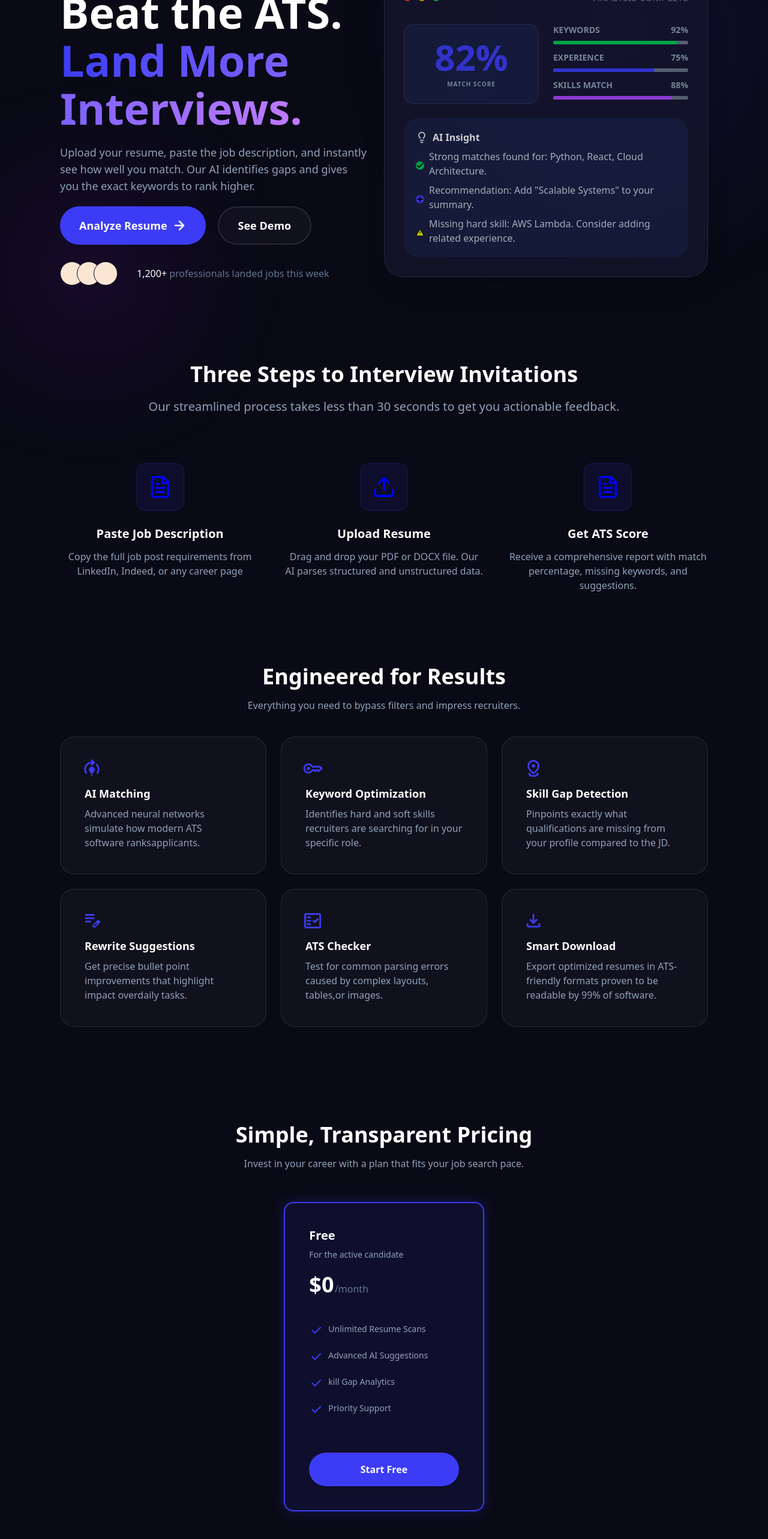
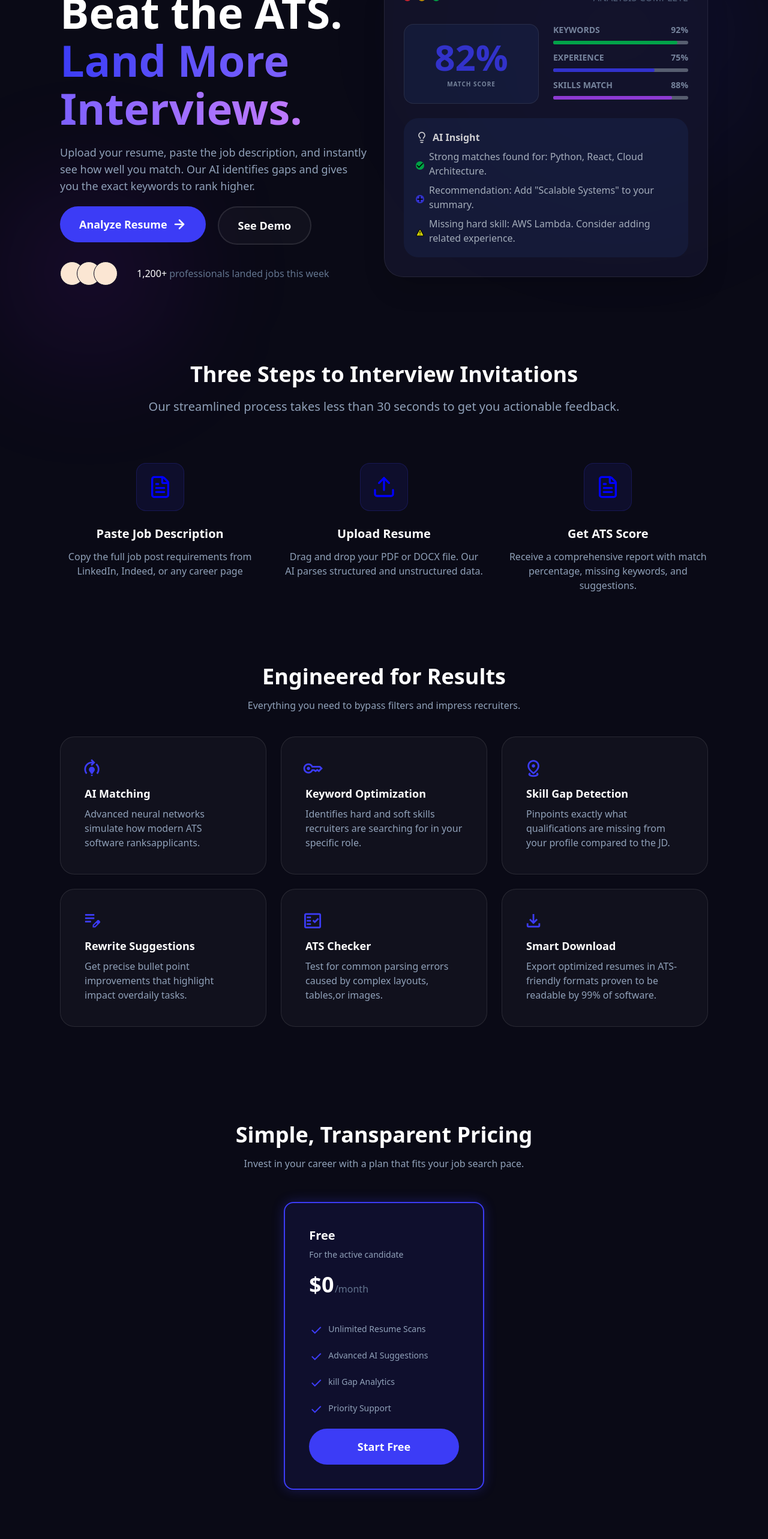
Before and after one commit to sahilsolanki3550-dev/ATSPro, a Next.js app: page / in a window 1280 px wide. Shown: the part 196-2762 px from the top of the page at 60% size. Built offline with nearby package versions, Linux system fonts and the light colour scheme.

Commit message:
PrimaryButton component added

```diff
--- a/components/Dashboard/InputSection.tsx
+++ b/components/Dashboard/InputSection.tsx
@@ -6,7 +6,7 @@ import { AiResponse } from '@/types/type';
 import { FileText, Sparkles } from 'lucide-react';
 import { Upload } from 'lucide-react';
 import ResultSection from './ResultSection';
-import {useDropzone} from 'react-dropzone'
+// import {useDropzone} from 'react-dropzone'
 
 
 const InputSection = () => {
@@ -14,6 +14,7 @@ const InputSection = () => {
     const [result, setResult] = useState<AiResponse>()
 
     const handlesubmit = async (formData: FormData) => {
+
         try{
 
             const job_description = formData.get("job_description") as string
--- a/components/Home/HeroSection.tsx
+++ b/components/Home/HeroSection.tsx
@@ -1,3 +1,4 @@
+'use client'
 import React from 'react'
 import { ArrowRight } from 'lucide-react';
 import { Sparkles } from 'lucide-react'
@@ -8,10 +9,13 @@ import { Plus } from 'lucide-react';
 import { TriangleAlert } from 'lucide-react';
 import { Layers2 } from 'lucide-react';
 import Link from 'next/link';
+import PrimaryButton from '../Shared/PrimaryButton';
+import { useRouter } from "next/navigation"
 
 
 
 const HeroSection = () => {
+  const router = useRouter()
   return (
     <section className='mx-auto grid grif-cols-1 md:grid-cols-2 '>
       <div className="absolute top-0 right-0 -z-10 w-125 h-125 bg-primary/10 rounded-full blur-[120px]"></div>
@@ -27,10 +31,9 @@ const HeroSection = () => {
         <p className='md:text-lg text-slate-400 md:max-w-lg '>Upload your resume, paste the job description, and instantly see how well you match. Our AI identifies gaps and gives you the exact keywords to rank higher.</p>
 
         <div className='flex justify-center md:justify-start gap-3 md:gap-5'>
-          <Link href={"./dashboard"}  className='bg-primary hover:bg-primary/90 cursor-pointer text-white px-3 sm:px-4 md:px-8 md:py-4 rounded-full font-bold text-lg flex items-center justify-center transition-all space-x-2'>
-            <span>Analyze Resume</span>
-            <ArrowRight strokeWidth={2.5} />
-          </Link>
+          <div>
+            <PrimaryButton name='Analyze Resume' icon={true} onClick={()=>router.push("/dashboard")}/>
+          </div>
           <button className='bg-[#ffffff08] px-3 sm:px-4 py-3 md:px-8 md:py-4 cursor-pointer rounded-full font-bold text-lg hover:bg-white/5  border-2 border-[#ffffff1a] transition-all text-white backdrop:blur-xl'>See Demo</button>
         </div>
         <div className='py-2 flex items-center gap-5 md:gap-8 my-15 md:my-0'>
--- a/components/Home/PricingSection.tsx
+++ b/components/Home/PricingSection.tsx
@@ -1,6 +1,7 @@
 import { time } from 'console'
 import { features, title } from 'process'
 import React from 'react'
+import PrimaryButton from '../Shared/PrimaryButton'
 
 // interface PlanFeature{
 
@@ -45,7 +46,7 @@ const PricingSection = () => {
                     </ul>
 
                 <div>
-                    <button className='w-full py-4 rounded-full mt-10 font-bold bg-primary hover:bg-primary/90 transition-all text-white shadow-lg'>Start Free </button>
+                    <PrimaryButton name='Start Free' className='w-full'/>
                 </div>
             </div>
             <div></div>
--- /dev/null
+++ b/components/Shared/PrimaryButton.tsx
@@ -0,0 +1,26 @@
+import { StaticImageData } from 'next/image'
+import React from 'react'
+import { ArrowRight, LucideIcon } from "lucide-react"
+
+interface ButtonProp{
+    name: string
+    icon?:boolean
+    onClick?:() => void
+    className?:string
+    type?:"button" | "submit" | "reset"
+}
+const PrimaryButton:React.FC<ButtonProp> = ({name, icon=false, onClick, className, type="button"}) => {
+  return (
+
+     <button  type={type} onClick={onClick} className={`bg-primary hover:bg-primary/90 cursor-pointer text-white px-3 sm:px-4 md:px-8 md:py-4 rounded-full font-bold text-lg flex items-center justify-center transition-all space-x-2 gap-2 ${className}`}>
+        {name}
+        {icon &&
+            <ArrowRight strokeWidth={2.5} />
+        }
+
+     </button>
+
+  )
+}
+
+export default PrimaryButton
```
